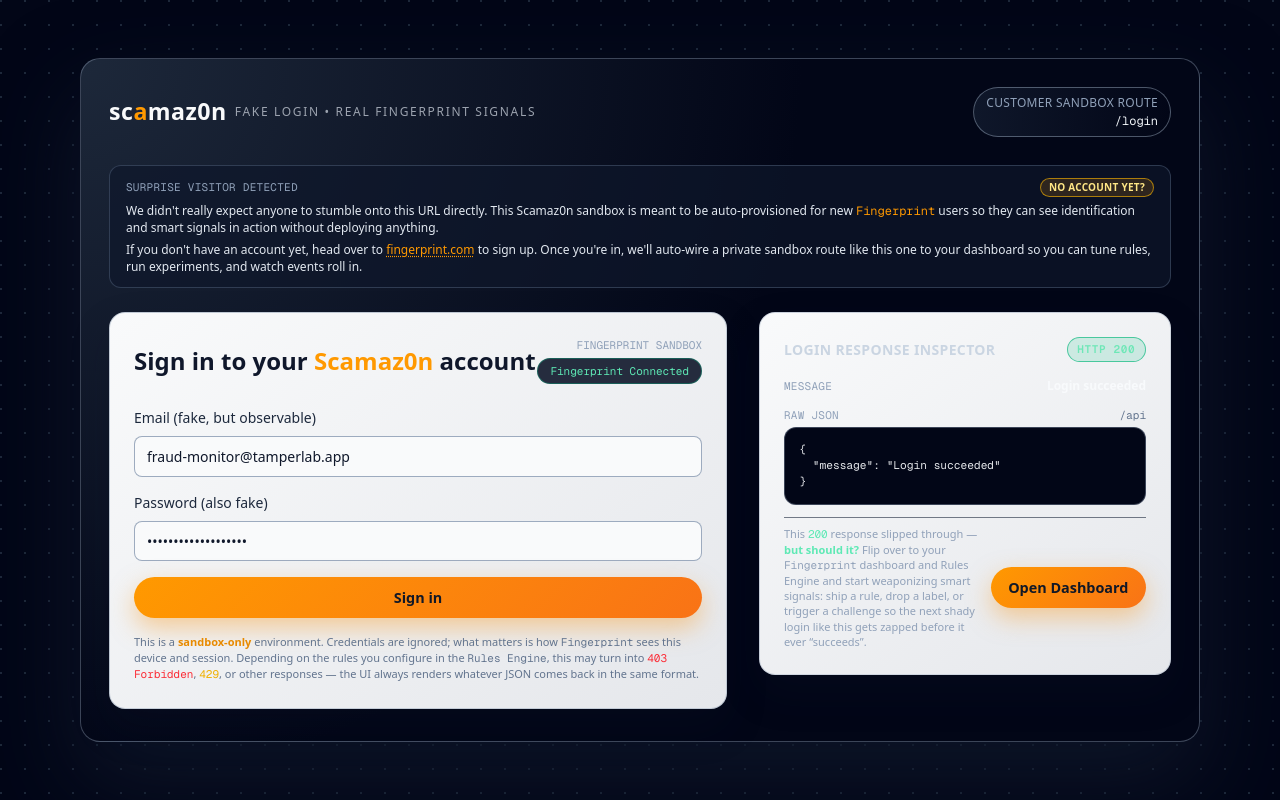
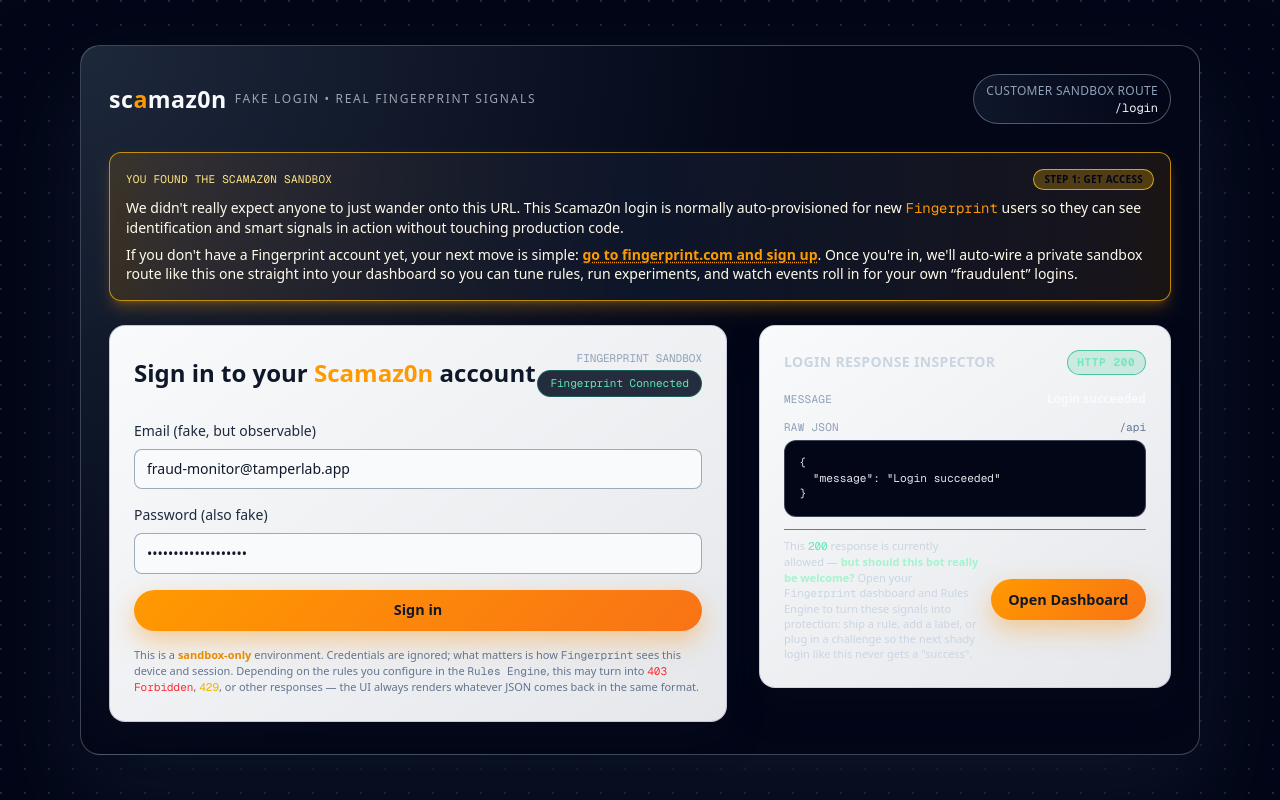
Before and after one commit to makma/scamaz0n.com, a Next.js app: page / in a window 1280 px wide. Both pictures are taken after a click on the button "Sign in". Built offline with nearby package versions, Linux system fonts and the light colour scheme.

Commit message:
feat: improve index page

```diff
--- a/src/app/[[...slug]]/page.tsx
+++ b/src/app/[[...slug]]/page.tsx
@@ -147,36 +147,37 @@
         </header>
 
         {prettyRoute === "login" && (
-          <section className="mb-6 rounded-xl border border-slate-500/40 bg-slate-900/70 px-4 py-3 text-xs text-slate-200 flex flex-col gap-1.5">
+          <section className="mb-6 rounded-xl border border-amber-400/70 bg-gradient-to-r from-amber-500/15 via-slate-900/90 to-amber-500/10 px-4 py-4 text-xs sm:text-sm text-amber-50 flex flex-col gap-2 shadow-lg shadow-amber-500/25">
             <div className="flex items-center justify-between gap-2">
-              <span className="font-mono tracking-wide uppercase text-[11px] text-slate-400">
-                Surprise Visitor Detected
+              <span className="font-mono tracking-wide uppercase text-[11px] text-amber-200">
+                You Found the Scamaz0n Sandbox
               </span>
-              <span className="rounded-full border border-amber-400/60 bg-amber-500/15 px-2 py-0.5 text-[10px] font-semibold uppercase tracking-wide text-amber-200">
-                No account yet?
+              <span className="rounded-full border border-amber-300/70 bg-amber-400/25 px-2.5 py-0.5 text-[10px] font-semibold uppercase tracking-wide text-slate-950">
+                Step 1: Get Access
               </span>
             </div>
             <p className="leading-snug">
-              We didn&apos;t really expect anyone to stumble onto this URL
-              directly. This Scamaz0n sandbox is meant to be auto‑provisioned
-              for new{" "}
+              We didn&apos;t really expect anyone to just wander onto this URL.
+              This Scamaz0n login is normally auto‑provisioned for new{" "}
               <span className="font-mono text-scmz-orange">Fingerprint</span>{" "}
-              users so they can see identification and smart signals in
-              action without deploying anything.
+              users so they can see identification and smart signals in action
+              without touching production code.
             </p>
             <p className="leading-snug">
-              If you don&apos;t have an account yet, head over to{" "}
+              If you don&apos;t have a Fingerprint account yet, your next move
+              is simple:{" "}
               <a
                 href="https://fingerprint.com"
                 target="_blank"
                 rel="noreferrer"
-                className="underline decoration-dotted underline-offset-2 text-scmz-orange"
+                className="font-semibold underline decoration-dotted underline-offset-2 text-scmz-orange"
               >
-                fingerprint.com
-              </a>{" "}
-              to sign up. Once you&apos;re in, we&apos;ll auto‑wire a private
-              sandbox route like this one to your dashboard so you can tune
-              rules, run experiments, and watch events roll in.
+                go to fingerprint.com and sign up
+              </a>
+              . Once you&apos;re in, we&apos;ll auto‑wire a private sandbox
+              route like this one straight into your dashboard so you can tune
+              rules, run experiments, and watch events roll in for your own
+              “fraudulent” logins.
             </p>
           </section>
         )}
@@ -323,23 +324,23 @@
                 </div>
 
                 <div className="pt-2 border-t border-slate-800/60 mt-2 flex items-center justify-between gap-3">
-                  <p className="text-[11px] text-slate-400 leading-snug max-w-[70%]">
+                  <p className="text-[11px] text-slate-300 leading-snug max-w-[70%]">
                     {isSuccessful ? (
                       <>
                         This{" "}
                         <span className="font-mono text-emerald-300">
                           {httpStatus}
                         </span>{" "}
-                        response slipped through —{" "}
-                        <span className="font-semibold text-emerald-300">
-                          but should it?
+                        response is currently allowed —{" "}
+                        <span className="font-semibold text-emerald-200">
+                          but should this bot really be welcome?
                         </span>{" "}
-                        Flip over to your{" "}
+                        Open your{" "}
                         <span className="font-mono">Fingerprint</span>{" "}
-                        dashboard and Rules Engine and start weaponizing
-                        smart signals: ship a rule, drop a label, or trigger a
-                        challenge so the next shady login like this gets zapped
-                        before it ever “succeeds”.
+                        dashboard and Rules Engine to turn these signals into
+                        protection: ship a rule, add a label, or plug in a
+                        challenge so the next shady login like this never gets
+                        a &quot;success&quot;.
                       </>
                     ) : (
                       <>
```
